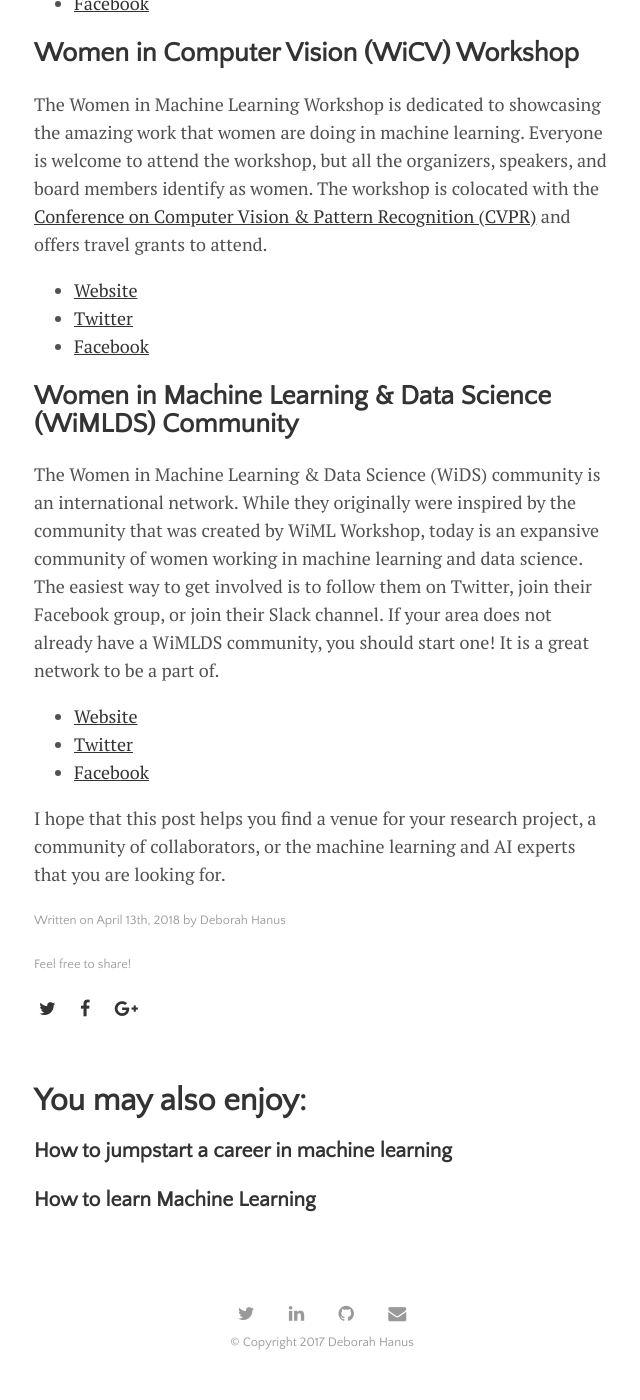
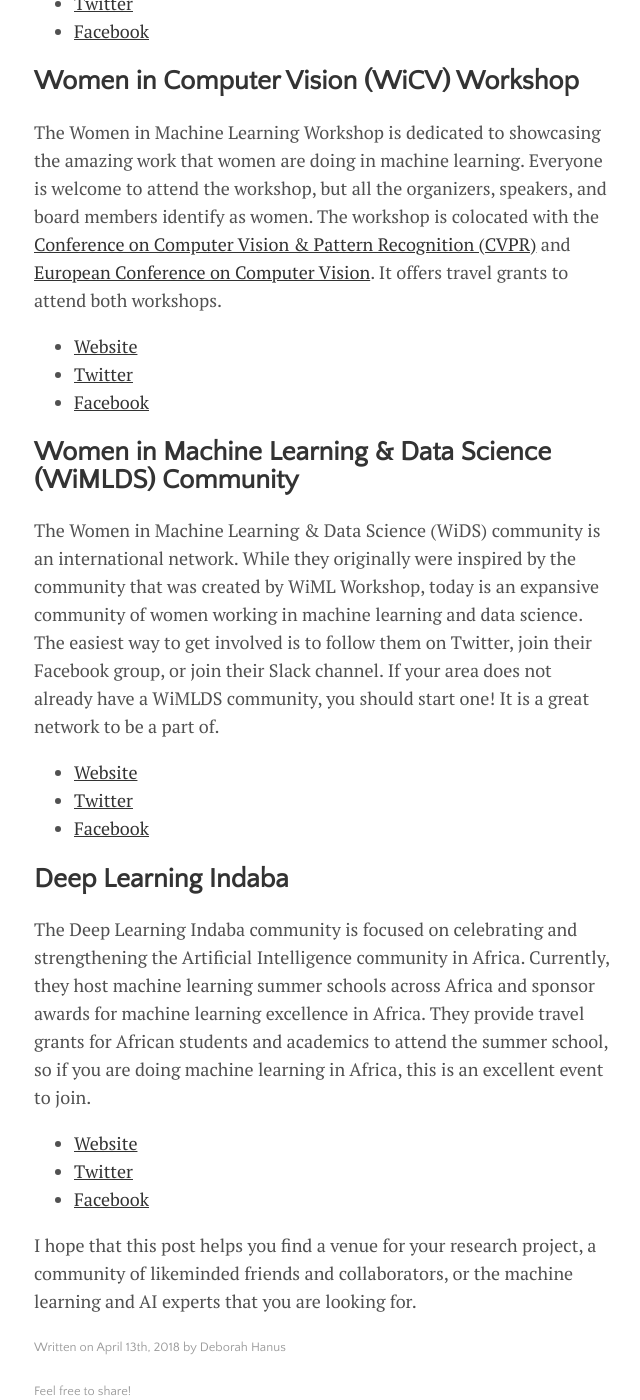
Before and after one commit to dhanus/dhanus.github.io, a Jekyll site: the page built from _posts/2018-04-13-machine-learning-outreach.markdown, in a window 1280 px wide and 1400 px high, scrolled down 2254 px. Shown: the whole window, without its empty margins (318-958 px from the left). Built offline with Jekyll 4.4.1, drawn with Linux system fonts in a browser that asks for light colours; nearby versions of some CDN libraries; some of the changed text lies outside the part shown.

Commit message:
add deep learning indaba

```diff
--- a/_posts/2018-04-13-machine-learning-outreach.markdown
+++ b/_posts/2018-04-13-machine-learning-outreach.markdown
@@ -10,7 +10,6 @@ image:
   credit:
   creditlink:
 ---
-
 
 
 <p class="intro"><span class="dropcap">A</span>re you woman or an underrepresented minority? Have you worked on a project that uses machine learning? Do you want the opportunity to attend a top teir machine learning conference? Do you want to meet other women in minorities who are working in your field? If so, there are event and organizations that are dedicated to helping new researchers find their in place machine learning and mid-level to senior researchers to find collaborators and resources.</p>
@@ -23,8 +22,8 @@ If you want to follow all of these organizations on Twitter, I made a list so yo
 
 The Women in Machine Learning Workshop is dedicated to showcasing and promoting the amazing work that women are doing in machine learning. Everyone is welcome to attend the workshop, but all the organizers, speakers, and board members identify as women. The workshop is co-located with the [Neural Information Procesing Systems (NIPS) Conference](https://nips.cc/) and offers travel grants to attend. They also host a lunch at the [International Conference on Machine Learning (ICML)](https://icml.cc/).
 
-* [Website](http://bit.ly/2IUJ88W)
-* [Twitter](http://bit.ly/2qvsIMl)
+* [Website](http://wimlworkshop.org/)
+* [Twitter](https://twitter.com/wimlworkshop)
 * [Facebook](http://bit.ly/2GXTZOB)
 * [Directory of Women in Machine Learning](http://bit.ly/2qtU7iC)
 * [Profiles of Senior Women in Machine Learning](http://bit.ly/2qu13MR)
@@ -52,15 +51,15 @@ The Women in Machine Learning Workshop is dedicated to showcasing the amazing wo
 The Widening Participation in Natural Language Processing (WiNLP) Workshop is dedicated to showcasing and promoting the amazing work that women and underrepresented minorities are doing in natural language processing (a subfield of machine learning). Everyone is welcome to attend. The workshop is colocated with the [North American Chapter of the Association for Computational Linguistics (NAACL) Conference](http://naacl.org/) and offers travel grants to attend.
 
 * [Website](http://bit.ly/2veJyow)
-* [Twitter](http://bit.ly/2GUNctb)
+* [Twitter](https://twitter.com/winlpworkshop)
 * [Facebook](http://bit.ly/2qtXx4T)
 
 ## Women in Computer Vision (WiCV) Workshop
 
-The Women in Machine Learning Workshop is dedicated to showcasing the amazing work that women are doing in machine learning. Everyone is welcome to attend the workshop, but all the organizers, speakers, and board members identify as women. The workshop is colocated with the [Conference on Computer Vision & Pattern Recognition (CVPR)](http://cvpr2018.thecvf.com/) and offers travel grants to attend.
+The Women in Machine Learning Workshop is dedicated to showcasing the amazing work that women are doing in machine learning. Everyone is welcome to attend the workshop, but all the organizers, speakers, and board members identify as women. The workshop is colocated with the [Conference on Computer Vision & Pattern Recognition (CVPR)](http://cvpr2018.thecvf.com/) and [European Conference on Computer Vision](https://eccv2018.org/). It offers travel grants to attend both workshops.
 
 * [Website](http://bit.ly/2qw45iO)
-* [Twitter](http://bit.ly/2qupGrT)
+* [Twitter](https://twitter.com/wicvworkshop)
 * [Facebook](http://bit.ly/2EJCorJ)
 
 ## Women in Machine Learning & Data Science (WiMLDS) Community
@@ -68,8 +67,17 @@ The Women in Machine Learning Workshop is dedicated to showcasing the amazing wo
 The Women in Machine Learning & Data Science (WiDS) community is an international network. While they originally were inspired by the community that was created by WiML Workshop, today is an expansive community of women working in machine learning and data science. The easiest way to get involved is to follow them on Twitter, join their Facebook group, or join their Slack channel. If your area does not already have a WiMLDS community, you should start one! It is a great network to be a part of.
 
 * [Website](http://bit.ly/2GZT8gi)
-* [Twitter](http://bit.ly/2v9obFe)
+* [Twitter](https://twitter.com/wimlds)
 * [Facebook](http://bit.ly/2GXcBT4)
 
+## Deep Learning Indaba
 
-I hope that this post helps you find a venue for your research project, a community of collaborators, or the machine learning and AI experts that you are looking for.
+The Deep Learning Indaba community is focused on celebrating and strengthening the Artificial Intelligence community in Africa. Currently, they host machine learning summer schools across Africa and sponsor awards for machine learning excellence in Africa. They provide travel grants for African students and academics to attend the summer school, so if you are doing machine learning in Africa, this is an excellent event to join.
+
+* [Website](http://www.deeplearningindaba.com/)
+* [Twitter](https://twitter.com/deepindaba)
+* [Facebook](https://www.facebook.com/groups/deeplearningindaba/)
+
+
+
+I hope that this post helps you find a venue for your research project, a community of likeminded friends and collaborators, or the machine learning and AI experts that you are looking for.
```
Also changed, not shown: other parts of _posts/2018-04-13-machine-learning-outreach.markdown (+4 -4 lines).
